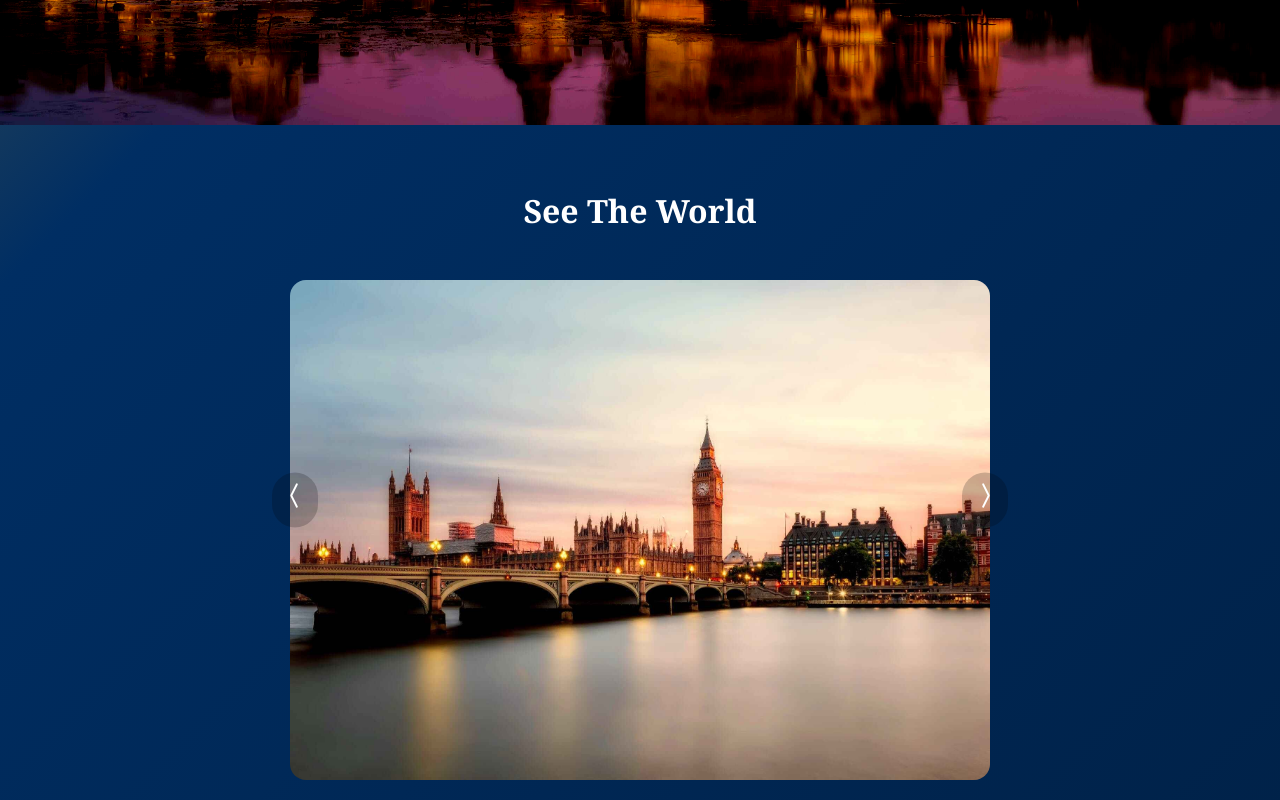
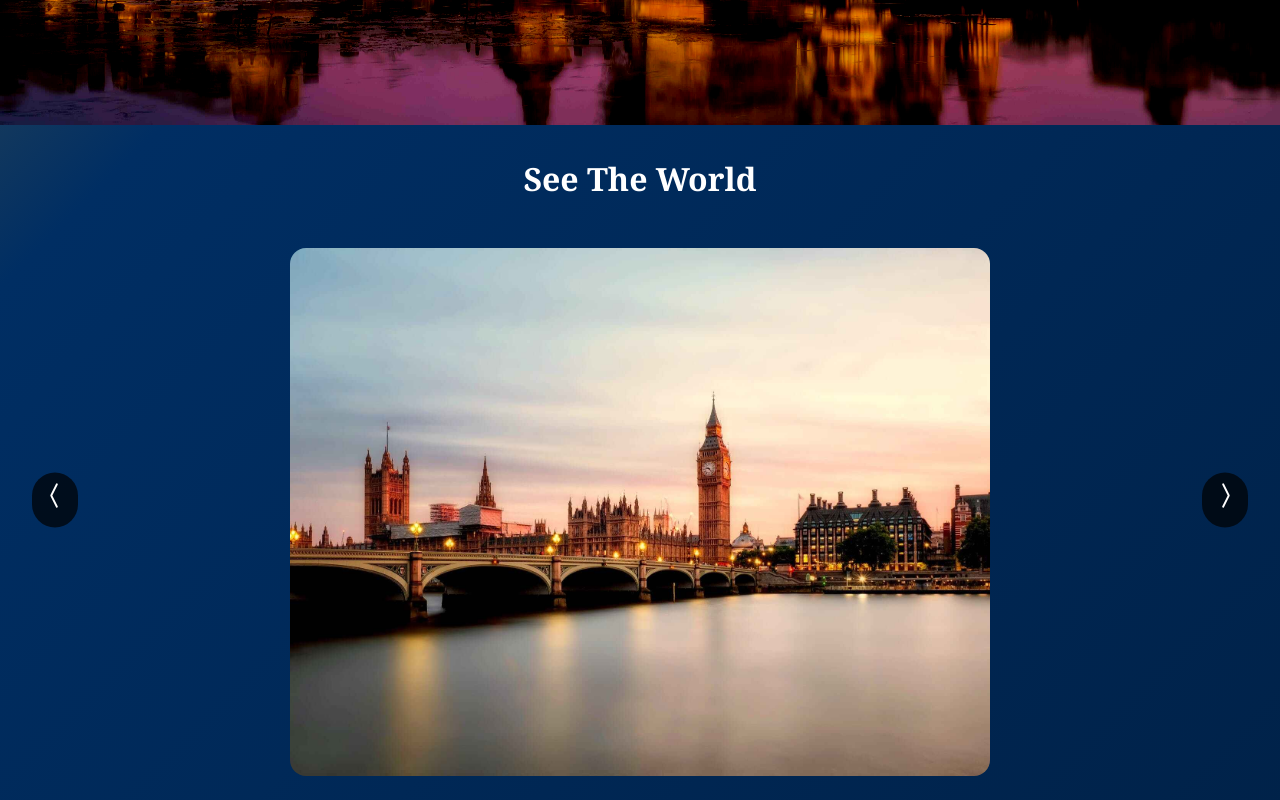
Before and after one commit to LeslieLopez25/react-travel, a React (Create React App) app: page / in a window 1280 px wide. Shown: the part 2680-3480 px from the top of the page. Built offline with nearby package versions, Linux system fonts and the light colour scheme.

Commit message:
Updated image carousel css

```diff
--- a/src/components/ImageCarousel/imageCarousel.styles.css
+++ b/src/components/ImageCarousel/imageCarousel.styles.css
@@ -32,11 +32,12 @@ h1 {
 }
 
 .image-cover {
-    width: 700px;
-    height: 500px;
+    width: 100%;
+    max-width: 700px;
+    height: auto;
     border-radius: 1rem;
     background-position: center;
-    background-size: 100% 100%;
+    background-size: cover;
     transition-duration: 0.5s;
 }
 
@@ -78,7 +79,7 @@ h1 {
     font-size: 1.5rem;
     border-radius: 9999px;
     padding: 0.5rem;
-    background-color: rgba(0, 0, 0, 0.2);
+    background-color: rgba(0, 0, 0, 0.7);
     color: #fff;
     cursor: pointer;
     transition: opacity 0.5s;
@@ -91,10 +92,12 @@ h1 {
 
 .left-arrow {
     left: 17rem;
+    transition: left 0.5s;
 }
 
 .right-arrow {
     right: 17rem;
+    transition: right 0.5s;
 }
 
 .slide-indicator {
@@ -109,3 +112,27 @@ h1 {
     font-size: 1.5rem;
     cursor: pointer;
 }
+
+@media screen and (max-width: 87.75em) {
+    .image-container {
+        padding: 2rem;
+    }
+
+    .left-arrow {
+        left: 2rem;
+    }
+
+    .right-arrow {
+        right: 2rem;
+    }
+}
+
+@media screen and (max-width: 37.5em) {
+    .left-arrow {
+        left: 2rem;
+    }
+
+    .right-arrow {
+        right: 2rem;
+    }
+}
```
